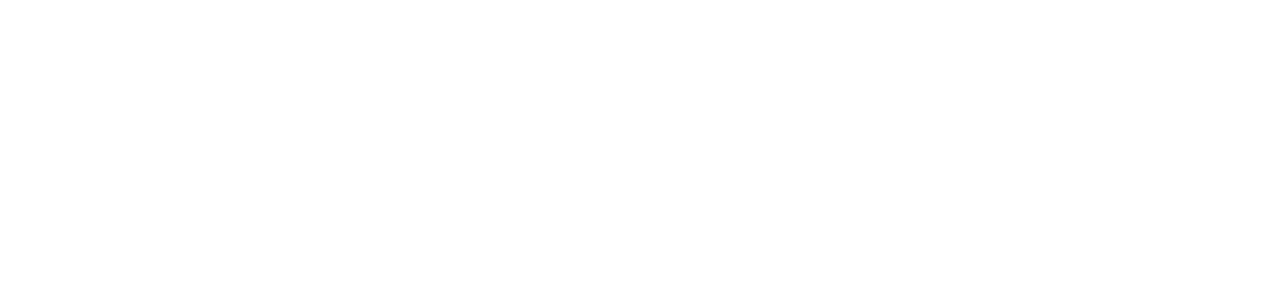
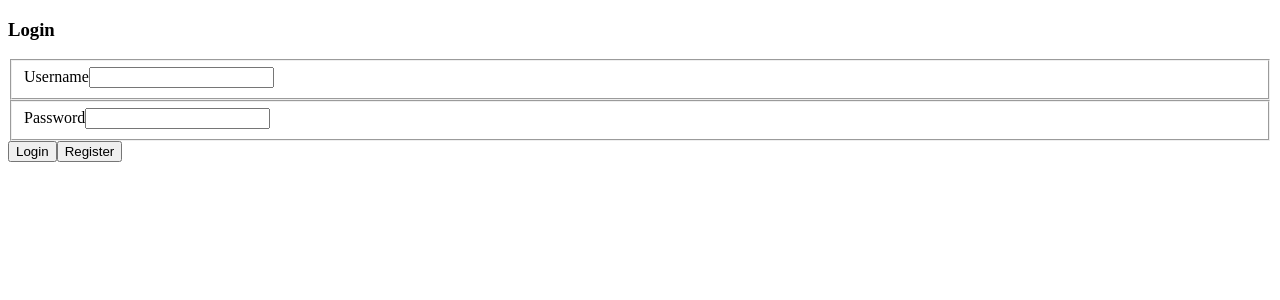
Before and after one commit to clairecatohanson/LabFairy, a React (Vite) app: page /login in a window 1280 px wide. Shown: the top 300 px of the page. Built offline with nearby package versions, Linux system fonts and the light colour scheme.

Commit message:
added context and authentication to AppWrapper. added Login

```diff
--- a/src/App.jsx
+++ b/src/App.jsx
@@ -1,29 +1,19 @@
 import "./App.css"
 import { Route, Routes } from "react-router-dom"
-import { Authorized } from "./views/Authorized"
 import { ApplicationViews } from "./views/ApplicationViews"
-import { NavBar } from "./components/nav/NavBar"
-import { EquipmentForm } from "./components/forms/EquipmentForm"
-import { NewEquipmentForm } from "./pages/equipment/NewEquipmentForm"
+import { AppWrapper } from "./context/AppWrapper"
+import { Login } from "./pages/Login"
 
 export const App = () => {
   return (
     <Routes>
-      <Route
-        path="/"
-        element={
-          <>
-            <NavBar />
-            <NewEquipmentForm />
-          </>
-        }
-      />
+      <Route path="/login" element={<Login />} />
       <Route
         path="*"
         element={
-          <Authorized>
+          <AppWrapper>
             <ApplicationViews />
-          </Authorized>
+          </AppWrapper>
         }
       />
     </Routes>
--- a/src/components/form-elements/Input.jsx
+++ b/src/components/form-elements/Input.jsx
@@ -4,6 +4,7 @@ export const Input = ({
   label = undefined,
   name = undefined,
   placeholder = "",
+  refEl = undefined,
   type,
 }) => {
   return (
@@ -14,12 +15,18 @@ export const Input = ({
           {checkboxes.map((checkbox) => (
             <div key={checkbox.id}>
               <label htmlFor={checkbox.id}>{checkbox.name}</label>
-              <input id={checkbox.id} type="checkbox" name={name} />
+              <input id={checkbox.id} name={name} ref={refEl} type="checkbox" />
             </div>
           ))}
         </>
       ) : (
-        <input id={id} type={type} name={name} placeholder={placeholder} />
+        <input
+          id={id}
+          type={type}
+          name={name}
+          placeholder={placeholder}
+          ref={refEl}
+        />
       )}
     </fieldset>
   )
--- /dev/null
+++ b/src/components/forms/LoginForm.jsx
@@ -0,0 +1,17 @@
+import { Input } from "../form-elements/Input"
+import { FormLayout } from "../layouts/FormLayout"
+
+export const LoginForm = ({ formEl, submitFunction, title }) => {
+  return (
+    <FormLayout title={title}>
+      <form ref={formEl}>
+        <Input id="username" label="Username" type="text" />
+        <Input id="password" label="Password" type="password" />
+      </form>
+      <div>
+        <button onClick={submitFunction}>Login</button>
+        <button>Register</button>
+      </div>
+    </FormLayout>
+  )
+}
--- /dev/null
+++ b/src/context/AppWrapper.jsx
@@ -0,0 +1,27 @@
+import { useEffect, useState, createContext } from "react"
+import { useNavigate } from "react-router-dom"
+
+export const AppContext = createContext()
+
+export const AppWrapper = ({ children }) => {
+  const navigate = useNavigate()
+  const [token, setToken] = useState()
+  const [user, setUser] = useState({})
+
+  useEffect(() => {
+    const auth = JSON.parse(localStorage.getItem("fairy_auth"))
+    if (auth && auth.valid) {
+      setToken(auth.token)
+      setUser({ user_id: auth.id, admin: auth.superuser })
+    } else {
+      setToken({})
+      navigate("/login")
+    }
+  }, [])
+
+  return (
+    <AppContext.Provider value={{ token, setToken, user, setUser }}>
+      {children}
+    </AppContext.Provider>
+  )
+}
--- /dev/null
+++ b/src/data/authentication.jsx
@@ -0,0 +1,5 @@
+import { fetchWithResponse, postOptions } from "./fetcher"
+
+export const login = async (user) => {
+  return await fetchWithResponse("login", postOptions(user))
+}
--- /dev/null
+++ b/src/pages/Login.jsx
@@ -0,0 +1,25 @@
+import { useRef } from "react"
+import { useNavigate } from "react-router-dom"
+import { LoginForm } from "../components/forms/LoginForm"
+import { login } from "../data/authentication"
+
+export const Login = () => {
+  const formEl = useRef("")
+  const navigate = useNavigate()
+
+  const submit = async () => {
+    const { username, password } = formEl.current
+    const userCredentials = {
+      username: username.value,
+      password: password.value,
+    }
+
+    const response = await login(userCredentials)
+    if (response.valid) {
+      localStorage.setItem("fairy_auth", JSON.stringify(response))
+      navigate("/")
+    }
+  }
+
+  return <LoginForm formEl={formEl} submitFunction={submit} title="Login" />
+}
--- a/src/views/ApplicationViews.jsx
+++ b/src/views/ApplicationViews.jsx
@@ -1,5 +1,6 @@
 import { Outlet, Route, Routes } from "react-router-dom"
 import { NavBar } from "../components/nav/NavBar"
+import { NewEquipmentForm } from "../pages/equipment/NewEquipmentForm"
 
 export const ApplicationViews = () => {
   return (
@@ -12,7 +13,9 @@ export const ApplicationViews = () => {
             <Outlet />
           </>
         }
-      ></Route>
+      >
+        <Route path="new-equipment" element={<NewEquipmentForm />} />
+      </Route>
     </Routes>
   )
 }
--- a/src/views/Authorized.jsx
+++ /dev/null
@@ -1,11 +0,0 @@
-import { Navigate, useLocation } from "react-router-dom"
-
-export const Authorized = ({ children }) => {
-  let location = useLocation()
-
-  if (localStorage.getItem("fairy_token")) {
-    return children
-  } else {
-    return <Navigate to={`/login`} state={{ from: location }} replace />
-  }
-}
```
